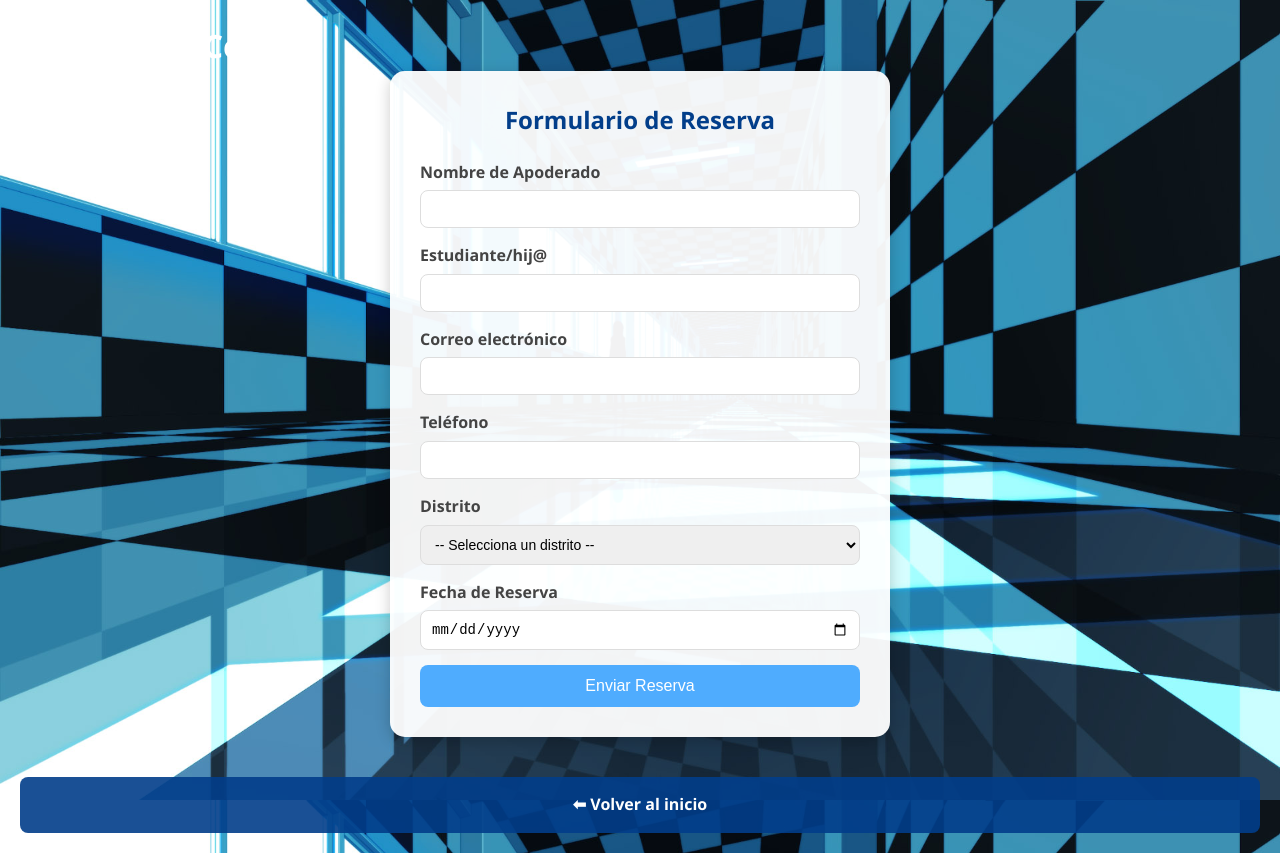
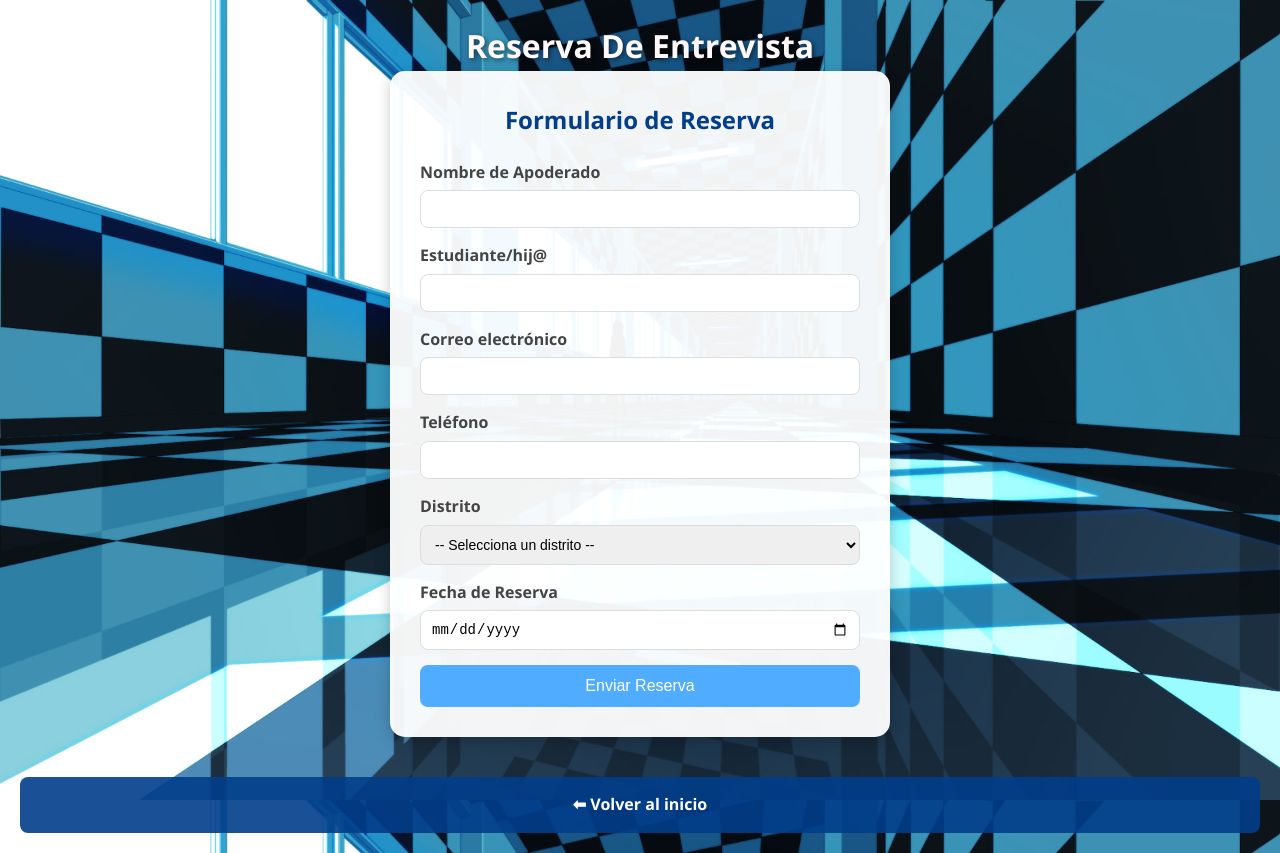
Before and after one commit to PromJunior/Repos, a plain HTML site: page reserva.html in a window 1280 px wide. Drawn offline with Linux system fonts and the light colour scheme; a script that the page names is missing.

Commit message:
titel modificado

```diff
--- a/reserva.html
+++ b/reserva.html
@@ -11,7 +11,7 @@
 <body>
 
     <header>
-        <h1>Reserva de Colegio</h1>
+        <h1 class="titel">Reserva De Entrevista</h1>
     </header>
 
     <main>
--- a/style.css
+++ b/style.css
@@ -20,7 +20,11 @@ body {
     margin: 0 auto;
 }
 
-
+.titel {
+    color: rgb(255, 249, 249);
+    text-align: center;
+    text-shadow: 2px 2px 5px rgba(0, 0, 0, 0.5);
+}
 
 
 
```
